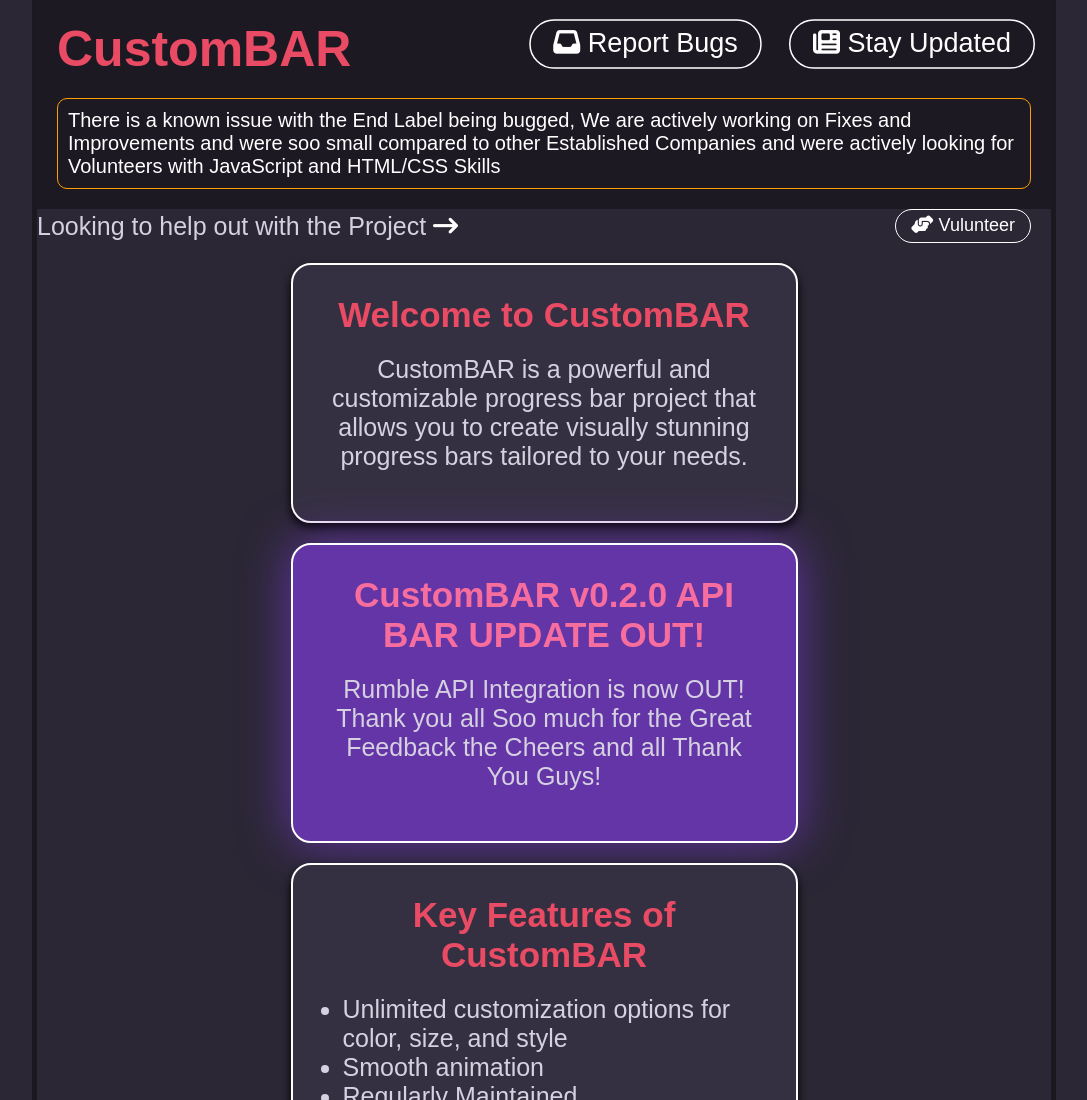
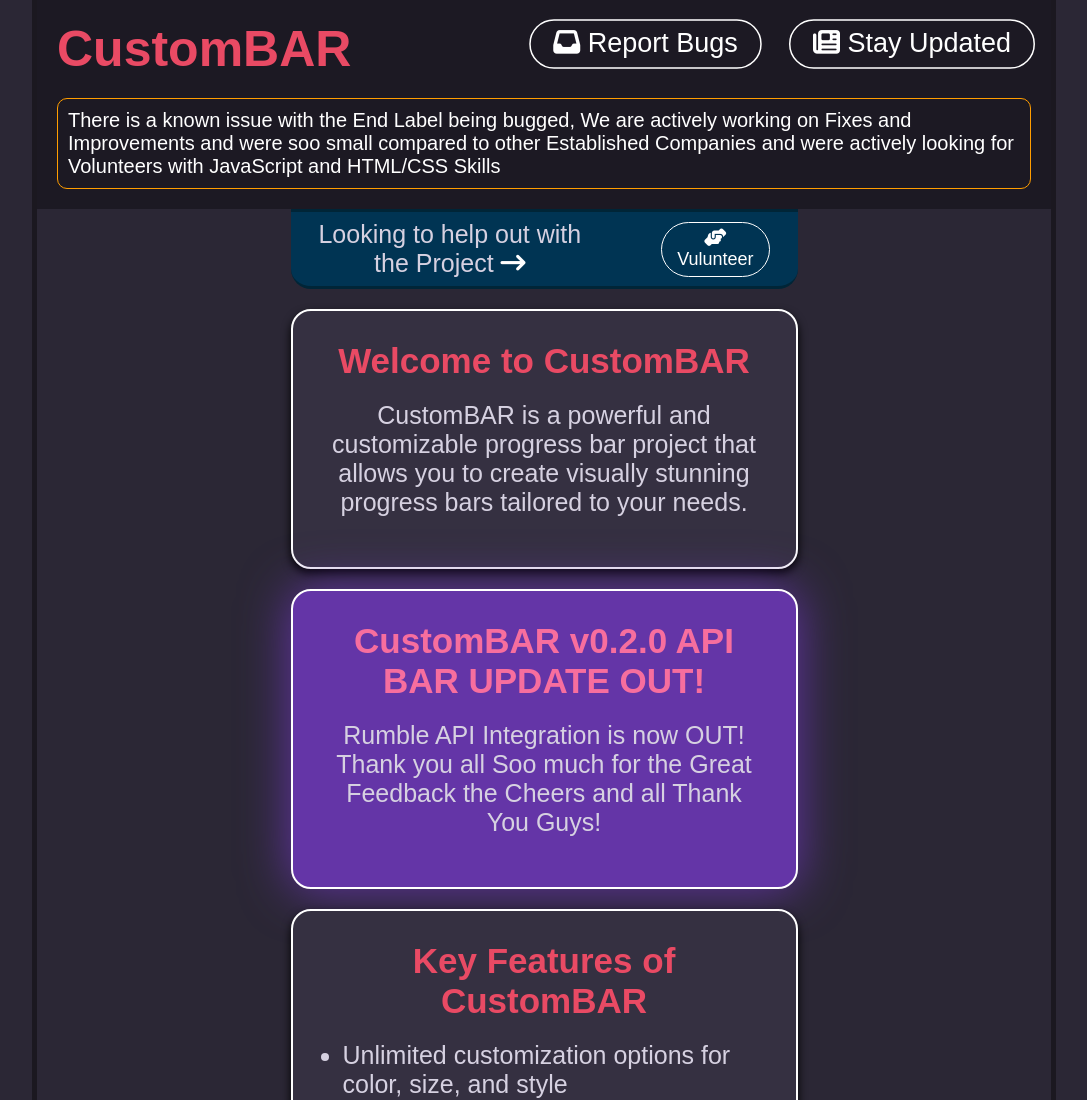
Before and after one commit to tinyplayerss/custombar, a plain HTML site: page index.html in a window 1280 px wide. Shown: the top 1100 px of the page, without its empty margins (96-1183 px from the left). Drawn offline with Linux system fonts and the light colour scheme.

Commit message:
Updated the form submission banner

```diff
--- a/index.html
+++ b/index.html
@@ -42,7 +42,7 @@
       </nav>
     </header>
 
-    <nav class="googleform">
+    <nav class="vulunteerform">
       <p>
         Looking to help out with the Project
         <i class="fa-solid fa-arrow-right-long" style="color: #ffffff"></i>
```
